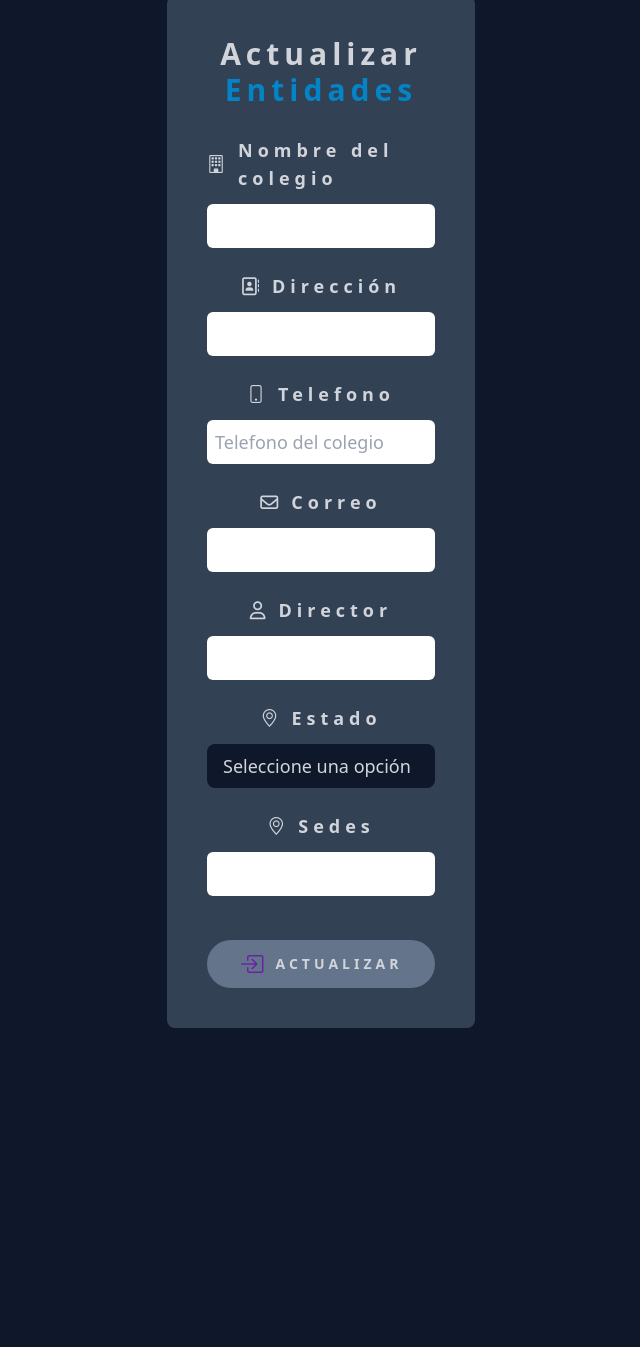
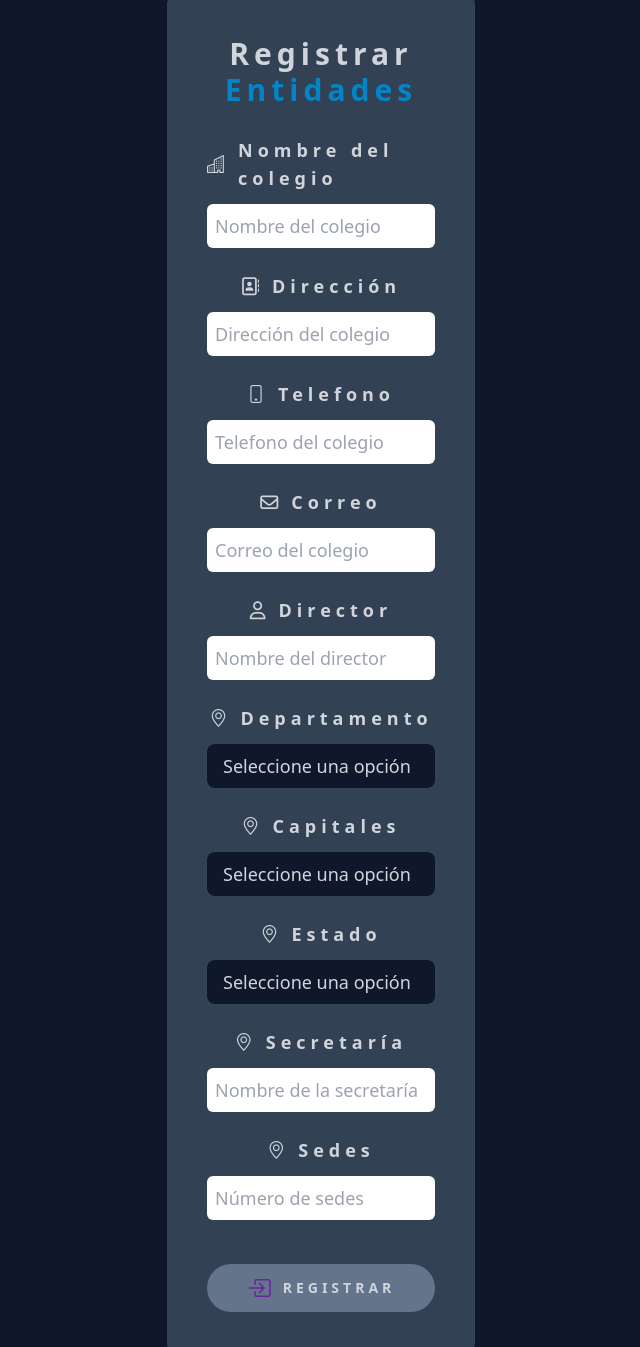
Before and after one commit to Olozano1194/InstitucionesV1, a website: page src/pages/auth/entidades/actualizarEntidades.html in a window 1280 px wide. Shown: the part 28-1375 px from the top of the page, without its empty margins (319-959 px from the left). Before the commit the page ends 1080 px from the top, so only its background shows below. Drawn offline with nearby package versions, Linux system fonts and the light colour scheme.

```diff
--- a/src/pages/auth/entidades/actualizarEntidades.html
+++ b/src/pages/auth/entidades/actualizarEntidades.html
@@ -8,35 +8,31 @@
     <link href='https://cdnjs.cloudflare.com/ajax/libs/font-awesome/6.4.0/css/all.min.css' rel='stylesheet'>
 
     <!-- boostrap Icons -->
-    <link rel="stylesheet" href="https://cdn.jsdelivr.net/npm/bootstrap-icons@1.11.3/font/bootstrap-icons.min.css">
+    <link rel="stylesheet" href="https://cdnjs.cloudflare.com/ajax/libs/bootstrap-icons/1.5.0/font/bootstrap-icons.min.css">
 
-    <!-- Estilos de tailwind -->
+    <!-- Estilos -->
     <link href="../../../../dist/output.css" rel="stylesheet">
 
     <!-- Scripts para usar axios -->
     <script src="../../../../node_modules/axios/dist/axios.min.js"></script>
 
-    <title>Actualizar Entidades</title>
+    <title>Registrar Entidades</title>
 </head>
-
 <body class="bg-slate-900 text-gray-300">
     <main>
         <section class="min-h-screen flex items-center justify-center p-6">
             <div class="w-96 md:w-4/12 sm:w-6/12 lg:w-3/12 bg-slate-700 p-10 rounded-lg">
-                <h1 class="font-black text-center text-3xl mb-7 tracking-[5px]">Actualizar <span class="text-sky-600">Entidades</span></h1>
+                <h1 class="font-black text-center text-3xl mb-7 tracking-[5px]">Registrar <span class="text-sky-600">Entidades</span></h1>
 
-                <form id="formularios" class="formActualizar flex flex-col items-center justify-center gap-3 text-lg">
-                    <!-- Id  -->
-                     <!-- <input type="hidden" id="id" name="id"> -->
-
+                <form id="formularios" class="formulario flex flex-col items-center justify-center gap-3 text-lg">
                     <!-- Nombre -->
                     <label for="nombre" class="flex font-semibold gap-2 items-center tracking-[5px]"><i class="bi bi-building"></i>Nombre del colegio</label>
-                    <input type="text" name="nombre" id="nombre" class="w-full rounded-md p-2 text-stone-600 font-medium inputText" >
+                    <input type="text" name="nombre" id="nombre" class="w-full rounded-md p-2 text-stone-600 font-medium inputText" placeholder="Nombre del colegio">
                     <span></span>
 
                     <!-- Direccion -->
                     <label for="direccion" class="flex  font-semibold gap-2 items-center tracking-[5px]"><i class="fa-regular fa-address-book"></i>Dirección</label>
-                    <input type="text" id="direccion" name="direccion" class="w-full rounded-md p-2 text-stone-600 font-medium inputText">
+                    <input type="text" id="direccion" name="direccion" class="w-full rounded-md p-2 text-stone-600 font-medium inputText" placeholder="Dirección del colegio">
                     <span></span>
 
                     <!-- Telefono -->
@@ -46,16 +42,16 @@
 
                     <!-- Email -->
                     <label for="email" class="flex font-semibold gap-2 items-center tracking-[5px]"><i class="fa-regular fa-envelope"></i>Correo</label>
-                    <input type="email" id="email" name="email" class="w-full rounded-md p-2 text-stone-600 font-medium">
+                    <input type="email" id="email" name="email" class="w-full rounded-md p-2 text-stone-600 font-medium" placeholder="Correo del colegio">
                     <span></span>
 
                     <!-- Director -->
                     <label for="director" class="flex font-semibold gap-2 items-center tracking-[5px]"><i class="fa-regular fa-user"></i>Director</label>
-                    <input type="text" id="director" name="director" class="w-full rounded-md p-2 text-stone-600 font-medium inputText">
+                    <input type="text" id="director" name="director" class="w-full rounded-md p-2 text-stone-600 font-medium inputText" placeholder="Nombre del director">
                     <span></span>
 
                     <!-- Departamento -->
-                    <!-- <label for="departamento" class="flex font-semibold gap-2 items-center tracking-[5px]"><i class="bi bi-geo-alt"></i>Departamento</label>
+                    <label for="departamento" class="flex font-semibold gap-2 items-center tracking-[5px]"><i class="bi bi-geo-alt"></i>Departamento</label>
                     <select id="departamento" name="departamento" class="w-full py-2 px-4 outline-none rounded-lg bg-slate-900 appearance-none select">
                         <option value="">Seleccione una opción</option>
                         <option value="amazonas">Amazonas</option>
@@ -82,11 +78,11 @@
 
 
                     </select>
-                    <span></span> -->
+                    <span></span>
 
                     <!-- Capitales -->
-                    <!-- <label for="capitales" class="flex font-semibold gap-2 items-center tracking-[5px]"><i class="bi bi-geo-alt"></i>Capitales</label>
-                    <select id="capitales" name="capitales" class="w-full py-2 px-4 outline-none rounded-lg bg-slate-900 appearance-none select">
+                     <label for="capitales" class="flex font-semibold gap-2 items-center tracking-[5px]"><i class="bi bi-geo-alt"></i>Capitales</label>
+                     <select id="capitales" name="capitales" class="w-full py-2 px-4 outline-none rounded-lg bg-slate-900 appearance-none select">
                         <option value="">Seleccione una opción</option>
                         <option value="">Leticia</option>
                         <option value="">Medellín</option>
@@ -110,7 +106,7 @@
                         <option value="">Cali</option>
 
                     </select>
-                    <span></span> -->
+                    <span></span>
 
                     <!-- Estado -->
                     <label for="estado" class="flex font-semibold gap-2 items-center tracking-[5px]"><i class="bi bi-geo-alt"></i>Estado</label>
@@ -122,19 +118,19 @@
                     <span></span>
 
                     <!-- Secretaria -->
-                    <!-- <label for="secretaria" class="flex font-semibold gap-2 items-center tracking-[5px]"><i class="bi bi-geo-alt"></i>Secretaría</label>
-                    <input type="text" class="w-full rounded-md p-2 text-stone-600 font-medium inputText" name="secretaria" id="secretaria">
-                      <span></span> -->
+                    <label for="secretaria" class="flex font-semibold gap-2 items-center tracking-[5px]"><i class="bi bi-geo-alt"></i>Secretaría</label>
+                    <input type="text" class="w-full rounded-md p-2 text-stone-600 font-medium inputText" name="secretaria" id="secretaria" placeholder="Nombre de la secretaría">
+                      <span></span>
 
                     <!-- Numero de Sedes -->
                     <label for="sedes" class="flex font-semibold gap-2 items-center tracking-[5px]"><i class="bi bi-geo-alt"></i>Sedes</label>
-                    <input type="text" id="sedes" name="sedes" class="w-full rounded-md p-2 text-stone-600 font-medium" >
+                    <input type="text" id="sedes" name="sedes" class="w-full rounded-md p-2 text-stone-600 font-medium" placeholder="Número de sedes">
                        <span></span>
 
                      <!-- btn -->
                     <button type="submit" id="btn" class="w-full flex items-center justify-center gap-2 font-black hover:scale-110 uppercase hover:text-slate-50 transition-colors text-sm bg-slate-500 mt-5 p-2 rounded-full  tracking-[4px] cursor-pointer">
                     <i class="bi bi-box-arrow-in-right text-purple-800 font-black text-2xl"></i>
-                        Actualizar
+                        Registrar
 
                     </button>
 
@@ -143,17 +139,8 @@
             </div>
         </section>
     </main>
-    <script>
-        // Obtener la URL actual
-            const urlParams = new URLSearchParams(window.location.search);
 
-        // Obtener el valor del parámetro 'id'
-        const id = urlParams.get('id');
-        cargarDatosInstitucion(id);
-
-    </script>
     <script src="../../../js/validacionesEntidades.js"></script>
-    <!-- <script src="../../../api/entidades.api.js"></script> -->
-
+    <script src="../../../api/entidades.api.js"></script>
 </body>
 </html>
```
